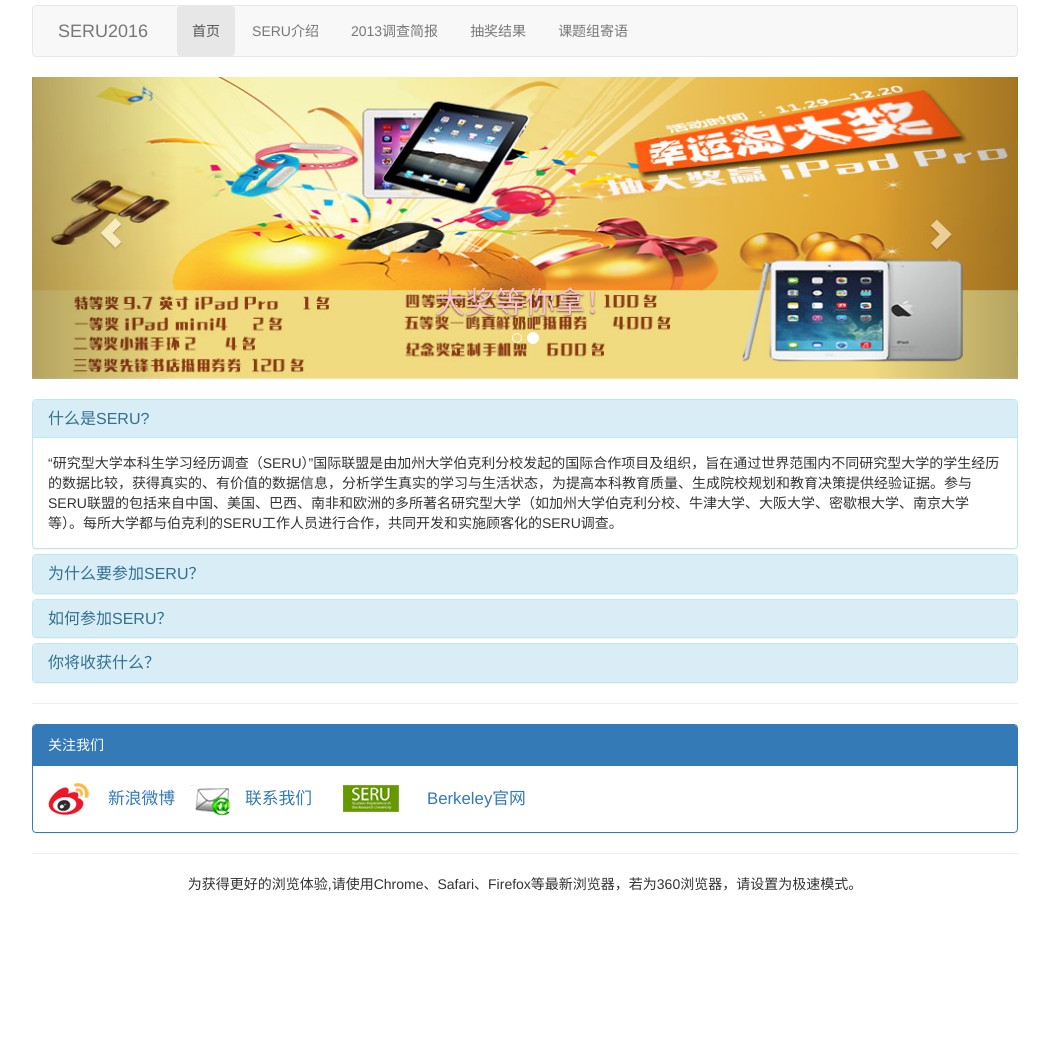
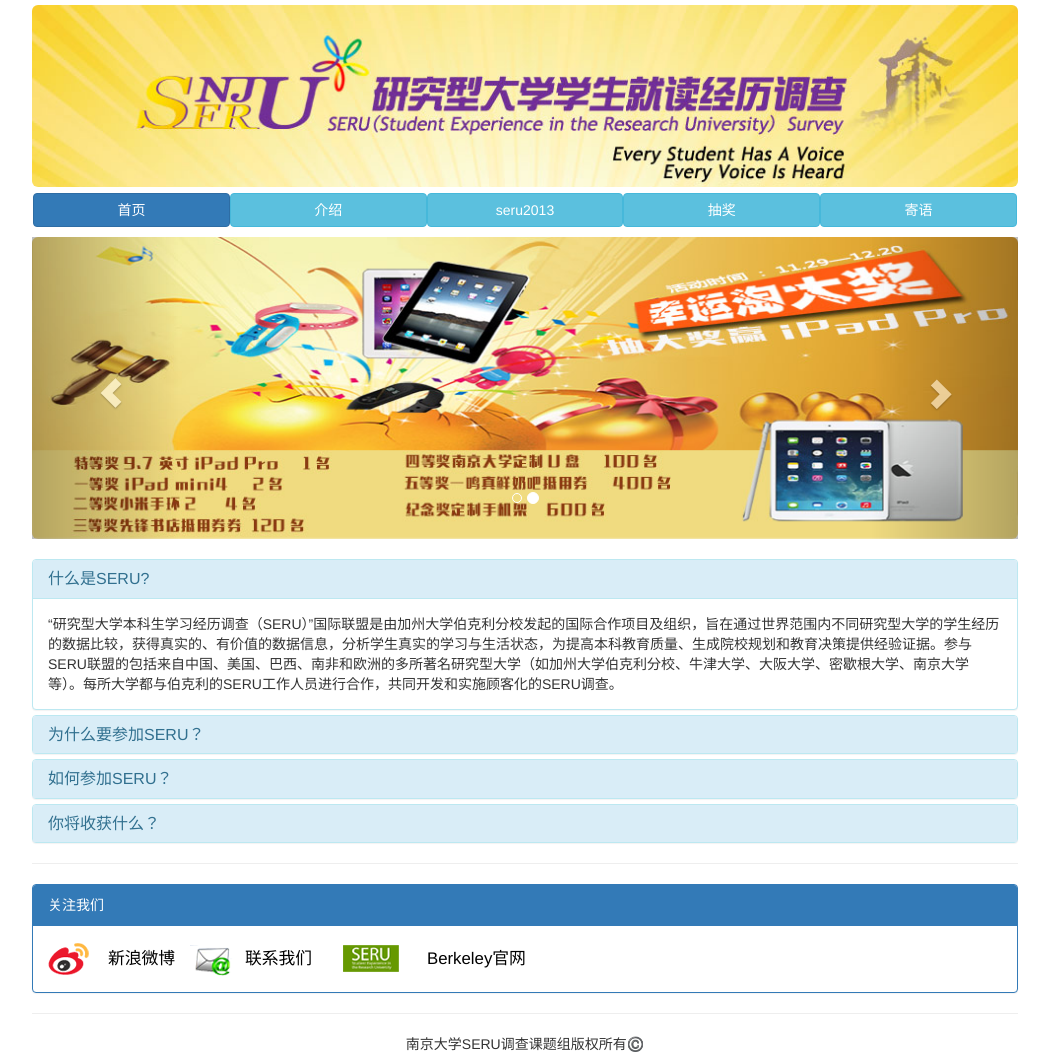
Before and after one commit to YulWarren/_seru2016, a plain HTML site: page index.html in a window 1280 px wide. Shown: the whole page, without its empty margins (115-1164 px from the left). Before the commit the page ends 904 px from the top, so only its background shows below. Drawn offline with Linux system fonts and the light colour scheme; files whose address does not match are found by name.

Commit message:
all pages chaged

```diff
--- a/css/seru_nju.css
+++ b/css/seru_nju.css
@@ -14,7 +14,7 @@
 }
 #mynavbar{
 	width: 100%;
-	padding-left: 10px;
+	/*padding-left: 10px;*/
 }
 
 .top{
--- a/index.html
+++ b/index.html
@@ -1,65 +1,69 @@
-<!DOCTYPE html>
-<html lang="zh-CN">
+<!DOCTYPE html PUBLIC "-//W3C//DTD XHTML 1.0 Transitional//EN" "http://www.w3.org/TR/xhtml1/DTD/xhtml1-transitional.dtd">
+<html xmlns="http://www.w3.org/1999/xhtml">
     <head>
-	<meta charset="utf-8">
-	<meta http-equiv="X-UA-Compatible" content="IE=edge">
-	<meta name="viewport" content="width=device-width, initial-scale=1.0">
-  <meta name="description" content="南京大学研究型大学学生就读经历调查">
-  <meta name="robots" content="all" />
-  <meta name="author" content="南京大学教育研究院">
-  <meta name="keywords" content="南京大学,SERU,NJU,研究型大学学生就读经历调查,2016,Berkley">
+        <meta http-equiv="Content-Type" content="text/html; charset=utf-8" />
+        <title>南京大学2016年SERU调查</title>
+        <meta name="viewport" content="width=device-width,initial-scale=1.0,user-scalable=no">
+        <link href="css/bootstrap.css" rel="stylesheet" media="screen">
+        <link href="css/page.css" rel="stylesheet">
+        <link rel="stylesheet" type="text/css" href="css/seru_nju.css">
 
-
-	<title>2016年南京大学SERU调查 - SERU首页</title>
-
-    <!-- Bootstrap core CSS -->
-    <link href="css/bootstrap.min.css" rel="stylesheet">
-    <link href="css/page.css" rel="stylesheet">
-    <link href="css/seru_nju.css" rel="stylesheet">
-    <!-- Just for debugging purposes. Don't actually copy these 2 lines! -->
-
-    <!-- HTML5 shim and Respond.js for IE8 support of HTML5 elements and media queries -->
-    <!--[if lt IE 9]>
-      <script src="http://cdn.bootcss/html5shiv/3.7.2/html5shiv.min.js"></script>
-      <script src="http://cdm.bootcss.com/respond.js/1.4.2/respond.min.js"></script>
-    <![endif]-->
       <style type="text/css">
-div#mynavbar div.navbar-responsive-collapse a:hover{
-  background-color: #CCCCFF;
+       .navbar{
+        margin-bottom: 0px
        }
-div#mynavbar{
-  margin-top:5px;
+       a{
+        color: black
        }
       </style>
     </head>
 
     <body>
+        <!--要求按钮组铺满整个页面-->
+
 <div class="container center-block">
-     <div class="navbar navbar-default navbar-primary" id="mynavbar" role="navigation">
-    <div class="navbar-header">
-     　<!-- .navbar-toggle样式用于toggle收缩的内容，即nav-collapse collapse样式所在元素 -->
-       <button class="navbar-toggle" type="button" data-toggle="collapse" data-target=".navbar-responsive-collapse">
-
-         <span class="sr-only">Toggle Navigation</span>
-         <span class="icon-bar"></span>
-         <span class="icon-bar"></span>
-         <span class="icon-bar"></span>
+<div class="img-responsive" style="margin-top: 5px">
+  <img src="images/main.png" class="img-rounded">
+</div>
+<div class="navbar navbar-info navbar-primary" id="mynavbar" role="navigation">
+  <div class="btn-group btn-group-justified" style="margin-top: 5px">
+            <div class="btn-group">
+            <a href="./index.html">
+                <button type="button" class="btn btn-primary">
+                首页
                 </button>
-       <!-- 确保无论是宽屏还是窄屏，navbar-brand都显示 -->
-       <a href="./index.html" class="navbar-brand">SERU2016</a>
+            </a>
             </div>
-  <!-- 屏幕宽度小于768px时，div.navbar-responsive-collapse容器里的内容都会隐藏，显示icon-bar图标，当点击icon-bar图标时，再展开。屏幕大于768px时，默认显示。 -->
-  <div class="collapse navbar-collapse navbar-responsive-collapse">
-      <ul class="nav nav-pills navbar-nav navbar-responsive-collapse">
-          <li class="active"><a href="./index.html">首页</a></li>
-          <li><a href="./faq.html">SERU介绍</a></li>
-          <li><a href="./2013_report.html">2013调查简报</a></li>
-          <li><a href="./luck.html">抽奖结果</a></li>
-          <li><a href="./wishes.html">课题组寄语</a></li>
-    </ul>
+            <div class="btn-group">
+            <a href="./faq.html">
+                <button type="button" class="btn btn-info">
+                介绍
+                </button>
+            </a>
+            </div>
+            <div class="btn-group">
+            <a href="./2013_report.html">
+              <button class="btn btn-info">
+                seru2013
+                </button>
+            </a>
+            </div>
+            <div class="btn-group">
+            <a href="./luck.html">
+              <button class="btn btn-info">
+                抽奖
+                </button>
+            </a>
+            </div>
+            <div class="btn-group">
+            <a href="./wishes.html">
+              <button class="btn btn-info">
+                寄语
+                </button>
+            </a>
             </div>
   </div>
-
+  </div>
 <div id="carousel-example-generic" class="carousel slide" data-ride="carousel" data-interval="3000">
   <!-- Indicators -->
   <ol class="carousel-indicators">
@@ -70,16 +74,16 @@
   <!-- Wrapper for slides -->
   <div class="carousel-inner" role="listbox">
     <div class="item active">
-      <img src="./images/index-1.jpg" alt="...">
+      <img src="./images/index-1.jpg" alt="..." class="img-rounded">
       <div class="carousel-caption">
-        <h2 style="color: blueviolet">SERU来了！</h2>
+
       </div>
 
     </div>
     <div class="item">
-      <a href="./luck.html"><img src="./images/index-2.jpg" alt="..."></a>
+      <a href="./luck.html"><img src="./images/index-2.jpg" alt="..." class="img-rounded"></a>
       <div class="carousel-caption">
-        <h2 style="color: pink">大奖等你拿！</h2>
+
       </div>
     </div>
   </div>
@@ -193,7 +197,7 @@
 
 <hr>
 
- <p style="text-align:center">为获得更好的浏览体验,请使用Chrome、Safari、Firefox等最新浏览器，若为360浏览器，请设置为极速模式。</p>
+ <p style="text-align:center">南京大学SERU调查课题组版权所有©️</p>
     </div> <!-- /container -->
     <!-- jQuery (necessary for Bootstrap's JavaScript plugins) -->
     <script src="js/jquery-1.10.2.min.js"></script>
@@ -217,3 +221,7 @@
 
   </body>
 </html>
+</div>
+
+    </body>
+</html>
```
Also changed, not shown: 2013_report.html (+53 -43 lines), faq.html (+44 -29 lines), luck.html (+42 -27 lines), wishes.html (+41 -24 lines), images/main.png (added). Lines whose indentation alone changed are shown as unchanged.
